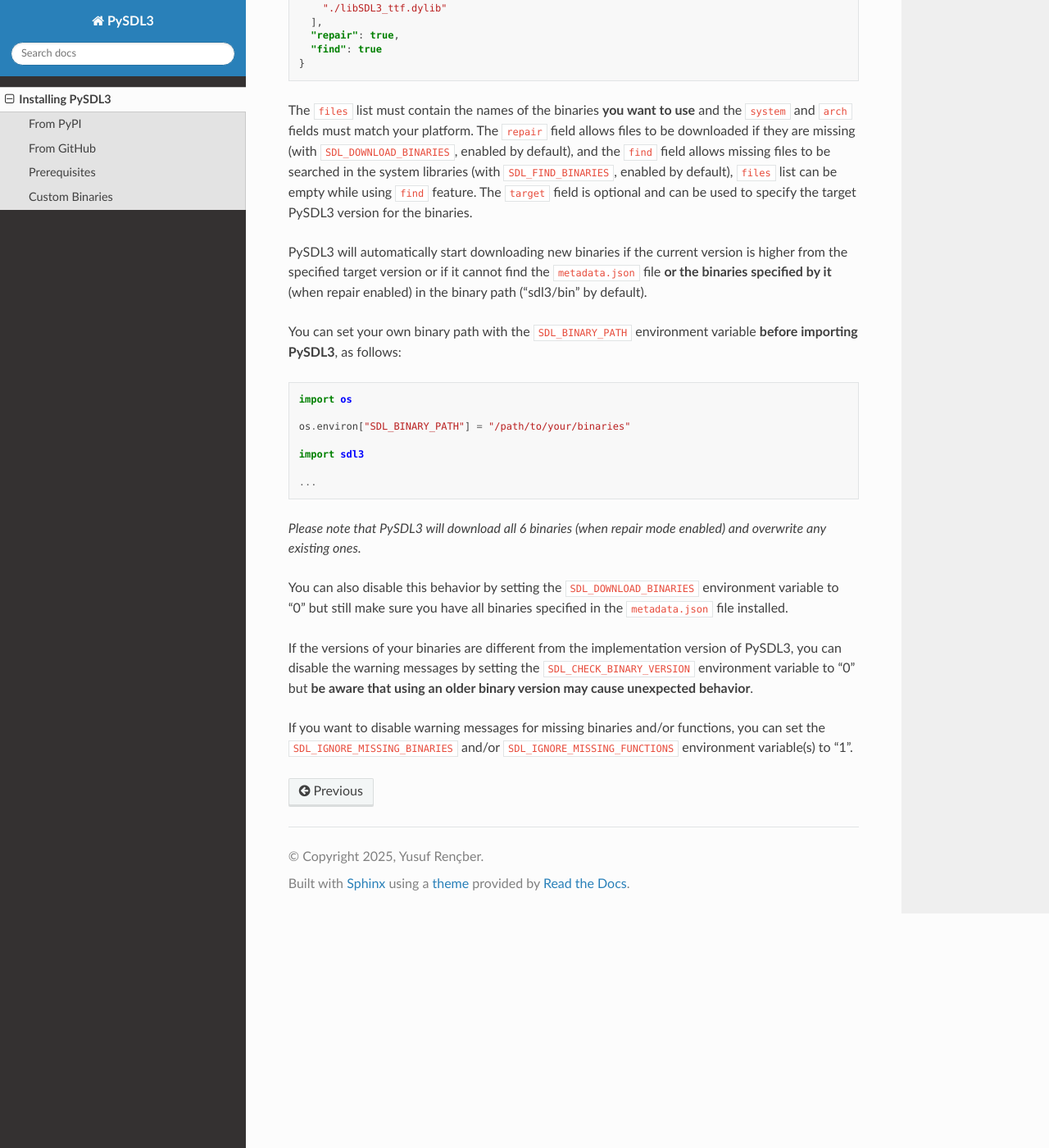
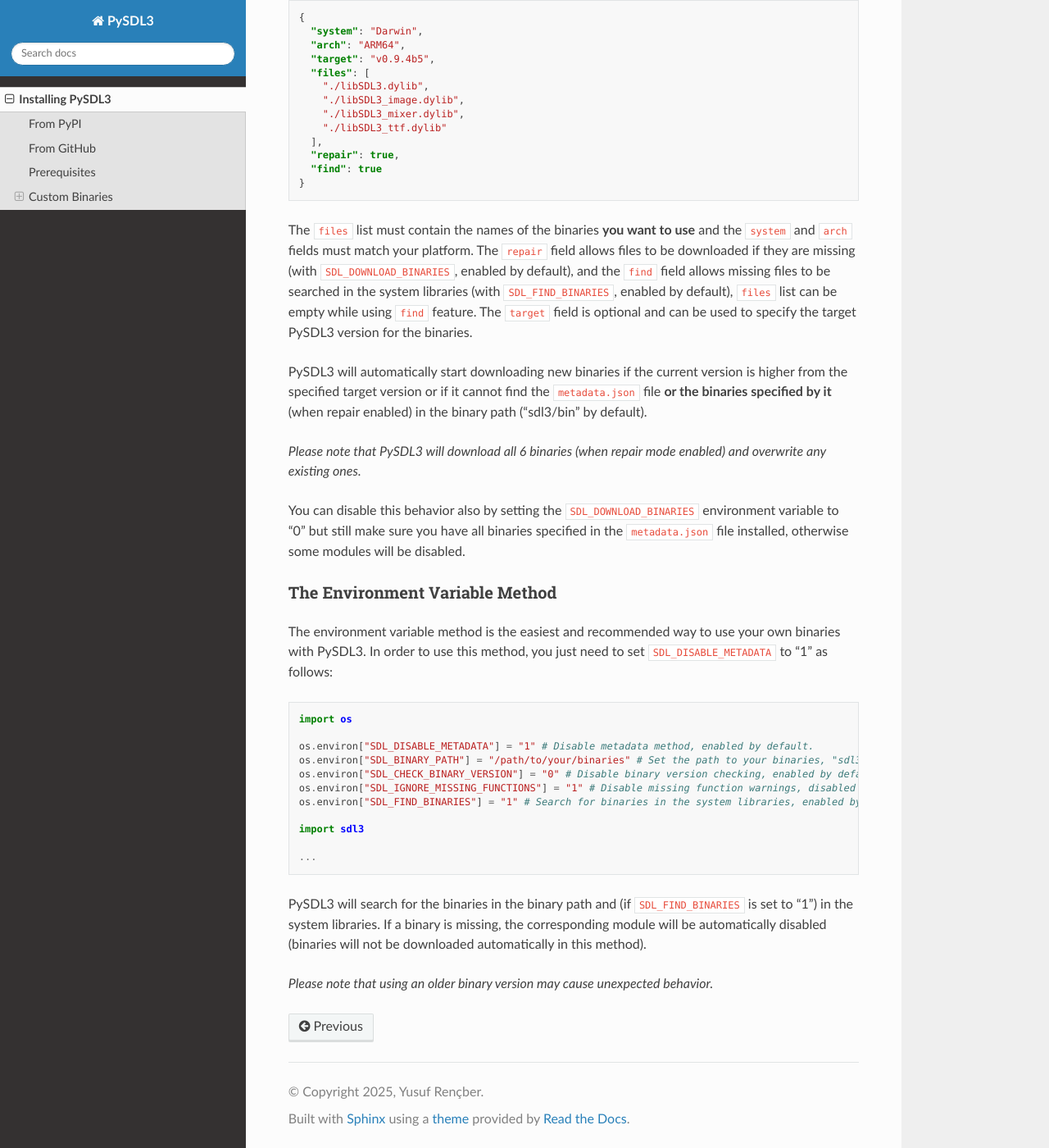
Before and after one commit to Aermoss/PySDL3, a Sphinx documentation site: the page built from docs/install.rst, in a window 1280 px wide and 1400 px high, scrolled down 1288 px. Shown: the whole window at 82% size. Built offline with Sphinx 7.4.7 and the Read the Docs theme 3.1.0, drawn with Linux system fonts in a browser that asks for light colours; the version number is read from the project's files by our own code; some of the changed text lies outside the part shown.

Commit message:
Update documentation.

```diff
--- a/docs/install.rst
+++ b/docs/install.rst
@@ -30,14 +30,19 @@ PySDL3 will download all the necessary binaries for you on the first run, if you
 
 Custom Binaries
 ---------------
+There are two methods to use your own binaries with PySDL3, the metadata method and the environment variables method.
+
 .. highlight:: json
 
-To use your own binaries, you need to create a file named ``metadata.json`` in the binary path, as follows: ::
+The Metadata Method
+~~~~~~~~~~~~~~~~~~~
+The metadata method was developed to allow PySDL3 to automatically download and manage its own binaries.
+To use this method, you need to create a file named ``metadata.json`` in the binary path, as follows: ::
 
   {
     "system": "Darwin",
     "arch": "ARM64",
-    "target": "v0.9.4b4",
+    "target": "v0.9.4b5",
     "files": [
       "./libSDL3.dylib",
       "./libSDL3_image.dylib",
@@ -53,31 +58,37 @@ The ``repair`` field allows files to be downloaded if they are missing (with ``S
 missing files to be searched in the system libraries (with ``SDL_FIND_BINARIES``, enabled by default), ``files`` list can be empty while using ``find`` feature.
 The ``target`` field is optional and can be used to specify the target PySDL3 version for the binaries.
 
-PySDL3 will automatically start downloading new binaries if the current version is higher from the specified target version
-or if it cannot find the ``metadata.json`` file **or the binaries specified by it** (when repair enabled) in the binary path ("sdl3/bin" by default).
+PySDL3 will automatically start downloading new binaries if the current version is higher from the specified target version or
+if it cannot find the ``metadata.json`` file **or the binaries specified by it** (when repair enabled) in the binary path ("sdl3/bin" by default).
+
+*Please note that PySDL3 will download all 6 binaries (when repair mode enabled) and overwrite any existing ones.*
+
+You can disable this behavior also by setting the ``SDL_DOWNLOAD_BINARIES`` environment variable to "0"
+but still make sure you have all binaries specified in the ``metadata.json`` file installed, otherwise some modules will be disabled.
 
 .. highlight:: python
 
-You can set your own binary path with the ``SDL_BINARY_PATH`` environment variable **before importing PySDL3**, as follows: ::
+The Environment Variable Method
+~~~~~~~~~~~~~~~~~~~~~~~~~~~~~~~
+The environment variable method is the easiest and recommended way to use your own binaries with PySDL3.
+In order to use this method, you just need to set ``SDL_DISABLE_METADATA`` to "1" as follows: ::
 
   import os
 
-  os.environ["SDL_BINARY_PATH"] = "/path/to/your/binaries"
+  os.environ["SDL_DISABLE_METADATA"] = "1" # Disable metadata method, enabled by default.
+  os.environ["SDL_BINARY_PATH"] = "/path/to/your/binaries" # Set the path to your binaries, "sdl3/bin" by default.
+  os.environ["SDL_CHECK_BINARY_VERSION"] = "0" # Disable binary version checking, enabled by default.
+  os.environ["SDL_IGNORE_MISSING_FUNCTIONS"] = "1" # Disable missing function warnings, disabled by default.
+  os.environ["SDL_FIND_BINARIES"] = "1" # Search for binaries in the system libraries, enabled by default.
 
   import sdl3
 
   ...
 
-*Please note that PySDL3 will download all 6 binaries (when repair mode enabled) and overwrite any existing ones.*
+PySDL3 will search for the binaries in the binary path and (if ``SDL_FIND_BINARIES`` is set to "1") in the system libraries.
+If a binary is missing, the corresponding module will be automatically disabled (binaries will not be downloaded automatically in this method).
 
-You can also disable this behavior by setting the ``SDL_DOWNLOAD_BINARIES`` environment variable to "0"
-but still make sure you have all binaries specified in the ``metadata.json`` file installed.
-
-If the versions of your binaries are different from the implementation version of PySDL3, you can disable the warning messages by setting the ``SDL_CHECK_BINARY_VERSION``
-environment variable to "0" but **be aware that using an older binary version may cause unexpected behavior**.
-
-If you want to disable warning messages for missing binaries and/or functions,
-you can set the ``SDL_IGNORE_MISSING_BINARIES`` and/or ``SDL_IGNORE_MISSING_FUNCTIONS`` environment variable(s) to "1".
+*Please note that using an older binary version may cause unexpected behavior.*
 
 .. _PyPI: https://pypi.org/project/PySDL3
 .. _GitHub: https://github.com/Aermoss/PySDL3
```
